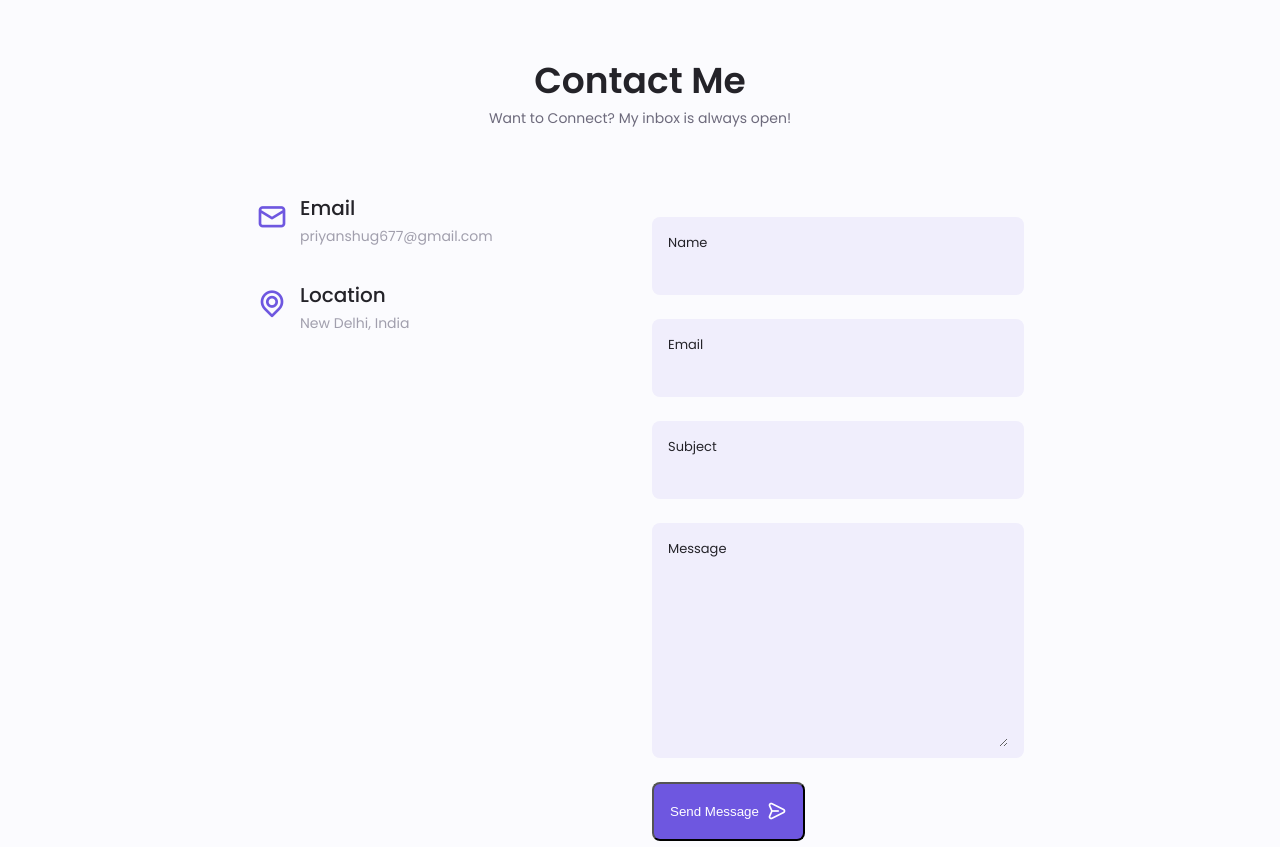
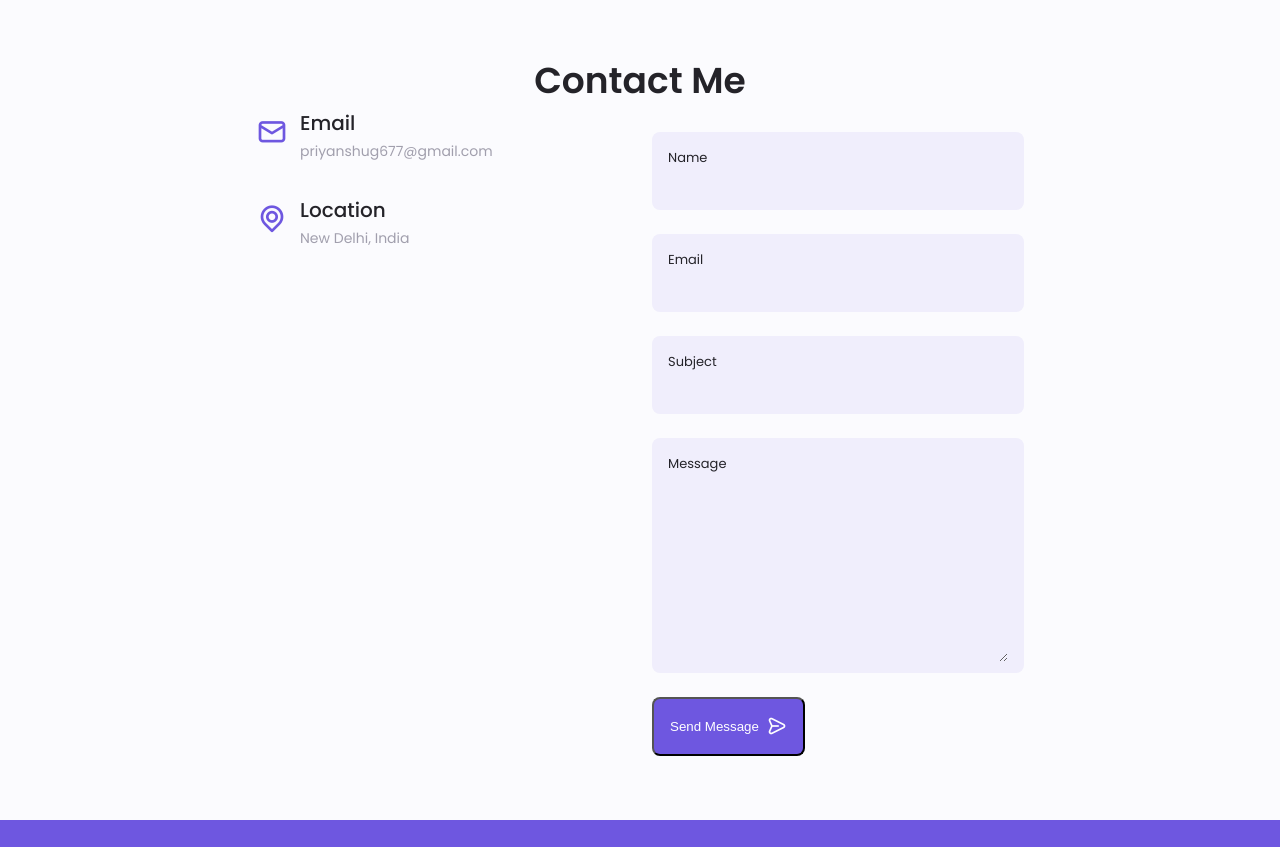
Before and after one commit to priyanshuush/Portfolio, a plain HTML site: page index.html in a window 1280 px wide. Shown: the part 3479-4326 px from the top of the page. Drawn offline with nearby package versions, Linux system fonts and the light colour scheme.

Commit message:
Update index.html

```diff
--- a/index.html
+++ b/index.html
@@ -581,7 +581,7 @@
         <!--==================== CONTACT ME ====================-->
         <section class="contact section" id="contact">
             <h2 class="section__title">Contact Me</h2>
-            <span class="section__subtitle">Want to Connect? My inbox is always open!</span>
+<!--             <span class="section__subtitle">Want to Connect? My inbox is always open!</span> -->
 
             <div class="contact__container container grid">
                 <div>
```
